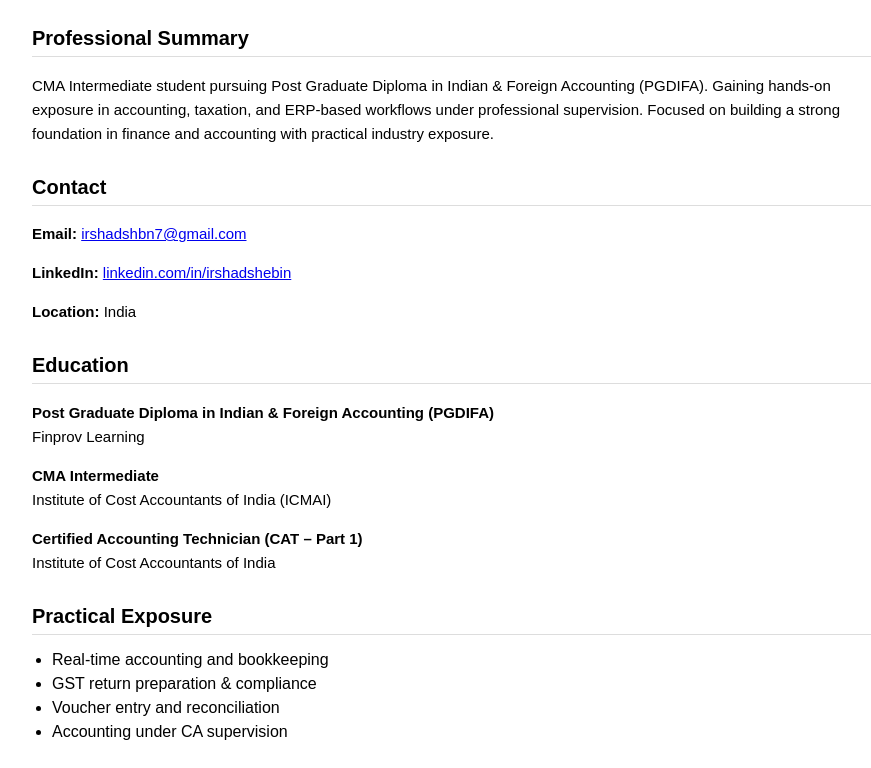
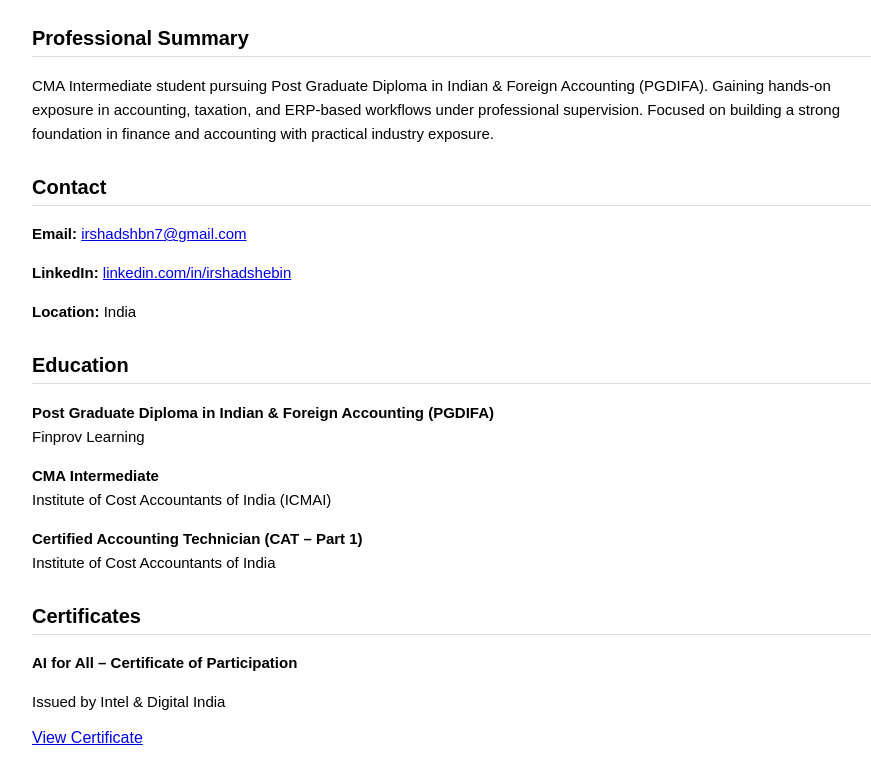
Before and after one commit to irshadshebin/irshadshebin.github.io, a plain HTML site: page index.html in a window 1280 px wide. Shown: the part 183-951 px from the top of the page, without its empty margins (183-1054 px from the left). Drawn offline with Linux system fonts and the light colour scheme.

Commit message:
Add certificates section to index.html
Added a new section for certificates with details and a link.

```diff
--- a/index.html
+++ b/index.html
@@ -87,6 +87,17 @@ Institute of Cost Accountants of India (ICMAI)</p>
 <p><strong>Certified Accounting Technician (CAT – Part 1)</strong><br>
 Institute of Cost Accountants of India</p>
 
+<h2>Certificates</h2>
+
+<div class="certificate">
+  <p><strong>AI for All – Certificate of Participation</strong></p>
+  <p>Issued by Intel & Digital India</p>
+
+  <a href="ai-for-all-certificate.pdf" target="_blank" class="cert-btn">
+    View Certificate
+  </a>
+</div>
+
 <h2>Practical Exposure</h2>
 <ul>
     <li>Real-time accounting and bookkeeping</li>
```
